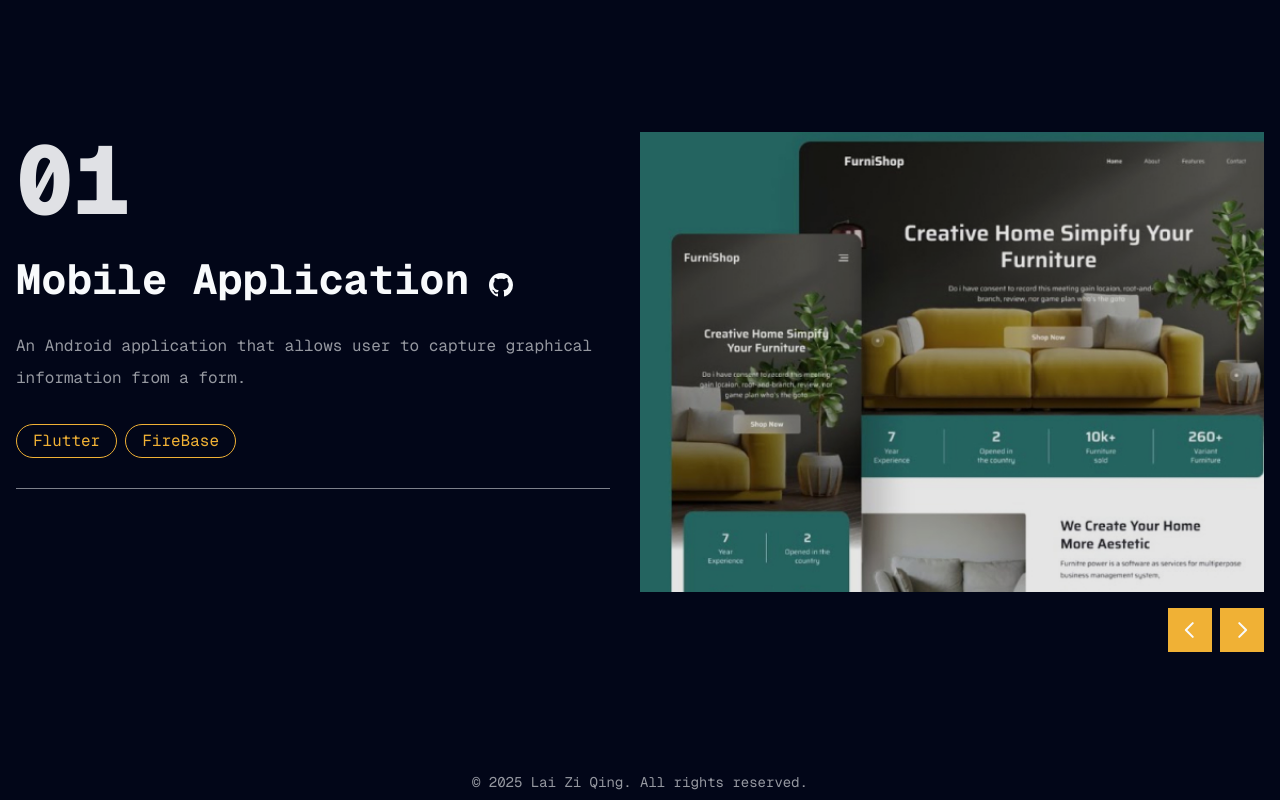
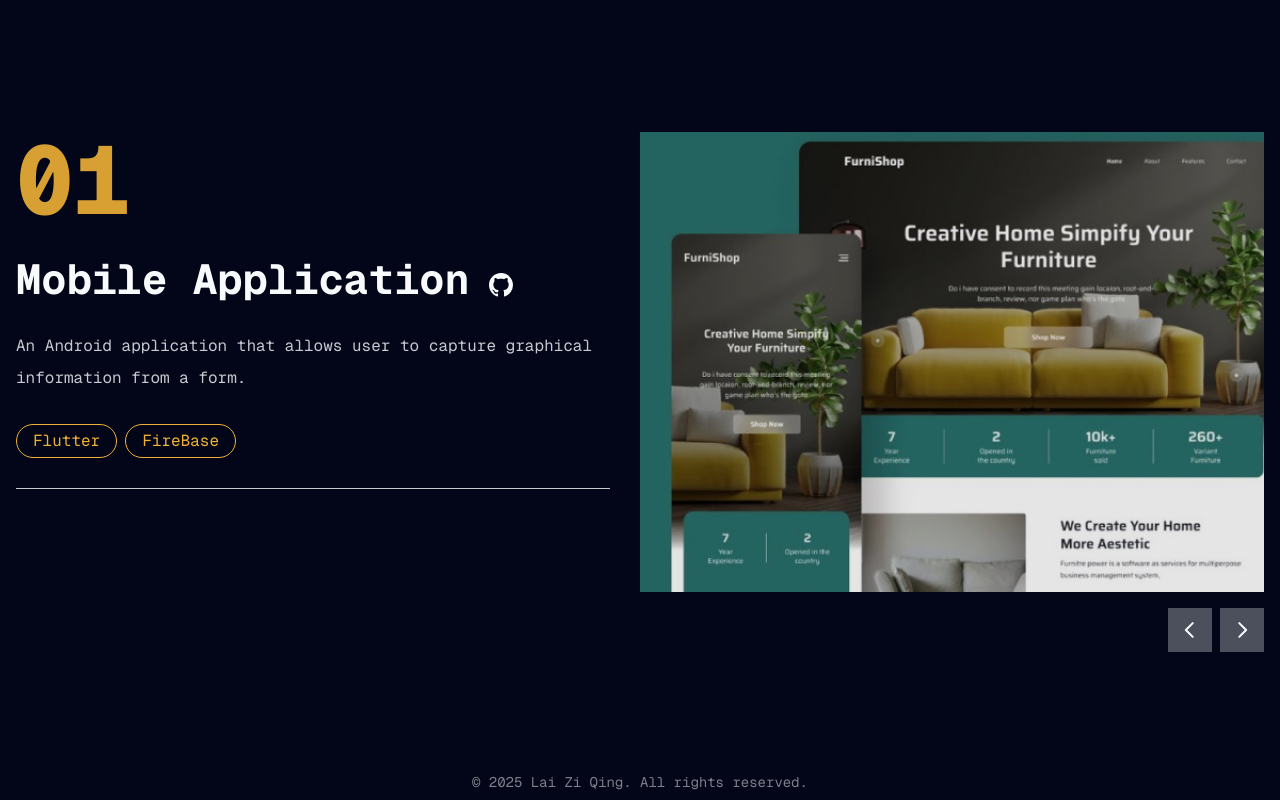
Before and after one commit to ziqinggggg/portfolio, a Next.js app: page / in a window 1280 px wide. Shown: the part 1308-2108 px from the top of the page. Built offline with nearby package versions, Linux system fonts and the light colour scheme.

Commit message:
font color, resume, tooltip

```diff
--- a/app/Project.jsx
+++ b/app/Project.jsx
@@ -40,7 +40,7 @@ const Project = () => {
     const [project, setProject] = useState(projects[0]);
 
     const handleSlideChange = (swiper) => {
-        const currentIndex = swiper.activeIndex;
+        const currentIndex = swiper.realIndex;
         setProject(projects[currentIndex]);
     }
 
@@ -50,7 +50,7 @@ const Project = () => {
         <div className="w-full md:max-w-[50%] md:h-[460px] flex flex-col md:justify-between order-2 md:order-none">
           <div className="flex flex-col gap-[30px] ">
             {/* project num */}
-            <div className="text-8xl leading-none font-extrabold text-primary/90">
+            <div className="text-8xl leading-none font-extrabold text-accent/90">
               {project.num}
             </div>
             {/* project title */}
@@ -87,7 +87,7 @@ const Project = () => {
               </div>
             </div>
             {/* project description */}
-            <p className="text-primary/60">{project.description}</p>
+            <p className="text-primary/80">{project.description}</p>
             {/* project stack */}
             <ul className="flex gap-2 w-full flex-wrap">
               {project.stack.map((stack, index) => (
@@ -102,7 +102,7 @@ const Project = () => {
               ))}
             </ul>
             {/* border */}
-            <div className="border-b border-primary/50"></div>
+            <div className="border-b border-primary/80"></div>
           </div>
         </div>
         <div className="w-full md:w-[50%]">
@@ -111,6 +111,7 @@ const Project = () => {
             slidesPerView={1}
             className="md:h-[520px] mb-12"
             onSlideChange={handleSlideChange}
+            loop={true}
           >
             {projects.map((project, index) => (
               <SwiperSlide key={index} className="w-full">
@@ -131,11 +132,11 @@ const Project = () => {
             ))}
             {/* <SliderButton
               containerStyles="flex gap-2 absolute right-0 bottom-[calc(50%_-_22px)] z-20 w-full justify-between"
-              buttonStyles="bg-accent hover:bg-accent-hover text-primary text-[22px] w-[44px] h-[44px] flex justify-center items-center transition-all cursor-pointer"
+              buttonStyles="bg-primary/30 hover:bg-accent/80 text-primary text-[22px] w-[44px] h-[44px] flex justify-center items-center transition-all cursor-pointer"
             /> */}
             <SliderButton
               containerStyles="flex gap-2 absolute right-0 bottom-[calc(50%_-_22px)] md:bottom-0 z-20 w-full justify-between md:w-max md:justify-none"
-              buttonStyles="bg-accent hover:bg-accent/80 text-primary text-[22px] w-[44px] h-[44px] flex justify-center items-center transition-all cursor-pointer"
+              buttonStyles="bg-primary/30 hover:bg-accent/80 text-primary text-[22px] w-[44px] h-[44px] flex justify-center items-center transition-all cursor-pointer"
             />
           </Swiper>
         </div>
--- a/app/Resume.jsx
+++ b/app/Resume.jsx
@@ -1,9 +1,19 @@
 "use client";
 import { FaHtml5, FaCss3, FaJs, FaReact } from "react-icons/fa";
-import { SiTailwindcss, SiTypescript, SiFlutter, SiDocker } from 'react-icons/si';
-import { Tabs, TabsContent, TabsList, TabsTrigger } from '@/components/ui/tabs';
-import { ScrollArea } from '@/components/ui/scroll-area';
-import { Tooltip, TooltipContent, TooltipProvider, TooltipTrigger } from "@radix-ui/react-tooltip";
+import {
+  SiTailwindcss,
+  SiTypescript,
+  SiFlutter,
+  SiDocker,
+} from "react-icons/si";
+import { Tabs, TabsContent, TabsList, TabsTrigger } from "@/components/ui/tabs";
+import { ScrollArea } from "@/components/ui/scroll-area";
+import {
+  Tooltip,
+  TooltipContent,
+  TooltipProvider,
+  TooltipTrigger,
+} from "@radix-ui/react-tooltip";
 // import { Tooltip, TooltipContent, TooltipProvider, TooltipTrigger } from '@/components/ui/tooltip';
 
 const about = {
@@ -34,26 +44,27 @@ const about = {
 };
 
 const experience = {
-    icon: 'assets/resume/badge.svg',
-    title: 'Internship Experience',
-    description: '',
-    items:[{
-        company:'Seagate Singapore',
-        position: 'Engineering Intern',
-        duration: 'Jan 2023 - Jul 2023',
-        description: 'Conducted testing on storage devices, analyzed failures, validated bugs with functional teams, and leveraged automation to enhance manual testing efficiency.',
-    }]
+  title: "Internship Experience",
+  description: "",
+  items: [
+    {
+      company: "Seagate Singapore",
+      position: "Engineering Intern",
+      duration: "Jan 2023 - Jul 2023",
+      description:
+        "Conducted testing on storage devices, analyzed failures, validated bugs with functional teams, and leveraged automation to enhance manual testing efficiency.",
+    },
+  ],
 };
 
 const education = {
-  icon: "assets/resume/cap.svg",
   title: "My Education",
   description: "",
   items: [
     {
       institution: "Nanyang Technological University (NTU)",
       degree: "Bachelor of Engineering (Electrical and Electronic Engineering)",
-      duration: "Aug 2020 - Jul 2024",
+      duration: "2020 - 2024",
     },
     {
       institution: "LinkedIn Learning",
@@ -64,39 +75,39 @@ const education = {
 };
 
 const skills = {
-    title: 'My Skills',
-    description: '',
+  title: "My Skills",
+  description: "",
   skillList: [
     {
-            name: 'HTML5',
+      name: "HTML5",
       icon: <FaHtml5 />,
     },
     {
-            name: 'CSS3',
+      name: "CSS3",
       icon: <FaCss3 />,
     },
     {
-            name: 'JavaScript',
+      name: "JavaScript",
       icon: <FaJs />,
     },
     {
-            name: 'React.Js',
+      name: "React.Js",
       icon: <FaReact />,
     },
     {
-            name: 'Tailwind CSS',
+      name: "Tailwind CSS",
       icon: <SiTailwindcss />,
     },
     {
-            name: 'TypeScript',
+      name: "TypeScript",
       icon: <SiTypescript />,
     },
     {
-            name: 'Flutter',
+      name: "Flutter",
       icon: <SiFlutter />,
     },
     {
-            name: 'Docker',
+      name: "Docker",
       icon: <SiDocker />,
     },
   ],
@@ -151,7 +162,7 @@ const Resume = () => {
                 <p className="max-w-[680px] text-primary/60 mx-auto md:mx-0">
                   {experience.description}
                 </p>
-                <ScrollArea className="h-[400px]">
+                <ScrollArea className="h-[400px] overflow-auto">
                   <ul className="px-4 gap-[30px] grid grid-cols-1 xl:grid-cols-1">
                     {experience.items.map((item, index) => {
                       return (
@@ -163,10 +174,9 @@ const Resume = () => {
                           <h3 className="text-xl font-semibold">
                             {item.company}
                           </h3>
-
-                          <p className="text-primary/90">{item.position}</p>
-
-                          <p className="text-primary/60">{item.description}</p>
+                          <p>{item.position}</p>
+                          <div className="border-b border-primary/80 w-full my-2"></div>
+                          <p className="text-primary/80">{item.description}</p>
                         </li>
                       );
                     })}
@@ -219,21 +229,27 @@ const Resume = () => {
                           key={index}
                           // className="flex flex-col gap-1 bg-secondary/80 p-4 rounded-xl py-6 px-10 justify-center items-center md:items-start "
                         >
-                          {/* <p className="text-accent">{skill.name}</p>
-                          <h3 className="text-xl font-semibold">
-                          </h3> */}
-                          <TooltipProvider delayDuration={10}>
+                          {/* <TooltipProvider delayDuration={10}>
                             <Tooltip>
                               <TooltipTrigger className="cursor-pointer w-full h-[150px] bg-secondary/80 p-4 rounded-xl flex justify-center items-center group hover:-translate-y-1">
-                                <div className="text-6xl group-hover:text-accent transition-all duration-300">
+                                <div className="text-6xl group-hover:text-accent transition-all duration-300 flex flex-col items-center">
+                                  <div>
                                   {skill.icon}
+                                  </div>
+                                  <div className="text-base">{skill.name}</div>
                                 </div>
                               </TooltipTrigger>
                               <TooltipContent>
                                 <p>{skill.name}</p>
                               </TooltipContent>
                             </Tooltip>
-                          </TooltipProvider>
+                          </TooltipProvider> */}
+                          <div className="cursor-pointer w-full h-[150px] bg-secondary/80 p-4 rounded-xl flex justify-center items-center group hover:-translate-y-1">
+                            <div className="text-6xl group-hover:text-accent transition-all duration-300 flex flex-col items-center">
+                              <div>{skill.icon}</div>
+                              <div className="text-base">{skill.name}</div>
+                            </div>
+                          </div>
                         </li>
                       );
                     })}
--- a/app/page.jsx
+++ b/app/page.jsx
@@ -18,7 +18,7 @@ const Home = () => {
                 Hello, I'm <br />
                 <span className="text-accent">Lai Zi Qing</span>
               </h1>
-              <p className="text-2xl text-primary/90">Full Stack Developer</p>
+              <p className="text-2xl text-primary/90">Software Engineer</p>
               <p className="max-w-[500px] mb-9 text-primary/80">
                 I'm a frest graduate from NTU with a degree in Electrical and
                 Electronic Engineering. I have a passion for software
@@ -71,7 +71,7 @@ const Home = () => {
       </section>
 
       <footer className="mt-auto w-full text-center pb-2 ">
-        <p className="text-sm text-primary/60">
+        <p className="text-sm text-primary/50">
           © {new Date().getFullYear()} Lai Zi Qing. All rights reserved.
         </p>
       </footer>
--- a/components/Header.jsx
+++ b/components/Header.jsx
@@ -9,9 +9,9 @@ const Header = () => {
       <div className="container mx-auto flex justify-between items-center">
         {/* logo */}
         <Link href="/">
-          <h1 className="text-4xl font-semibold">
-            <span className="text-accent">-</span>LZQ
-            <span className="text-accent">-</span>
+        <h1 className="text-4xl font-semibold hover:text-primary/80 group">
+            <span className="text-accent group-hover:text-accent/80">-</span>LZQ
+            <span className="text-accent group-hover:text-accent/80">-</span>
           </h1>
         </Link>
 
--- a/components/MobileNav.jsx
+++ b/components/MobileNav.jsx
@@ -54,10 +54,9 @@ return (
       {/* logo */}
       <div className="mt-32 mb-32 text-center text-2xl">
         <Link href="/" onClick={() => setIsOpen(false)}>
-          <h1 className="text-4xl font-semibold">
-            {" "}
-            <span className="text-accent">-</span>LZQ
-            <span className="text-accent">-</span>
+          <h1 className="text-4xl font-semibold hover:text-primary/80 group">
+            <span className="text-accent group-hover:text-accent/80">-</span>LZQ
+            <span className="text-accent group-hover:text-accent/80">-</span>
           </h1>
         </Link>
       </div>
```
Also changed, not shown: 1 other file (tests, documents, lock files or other folders). Lines whose indentation alone changed are shown as unchanged.
